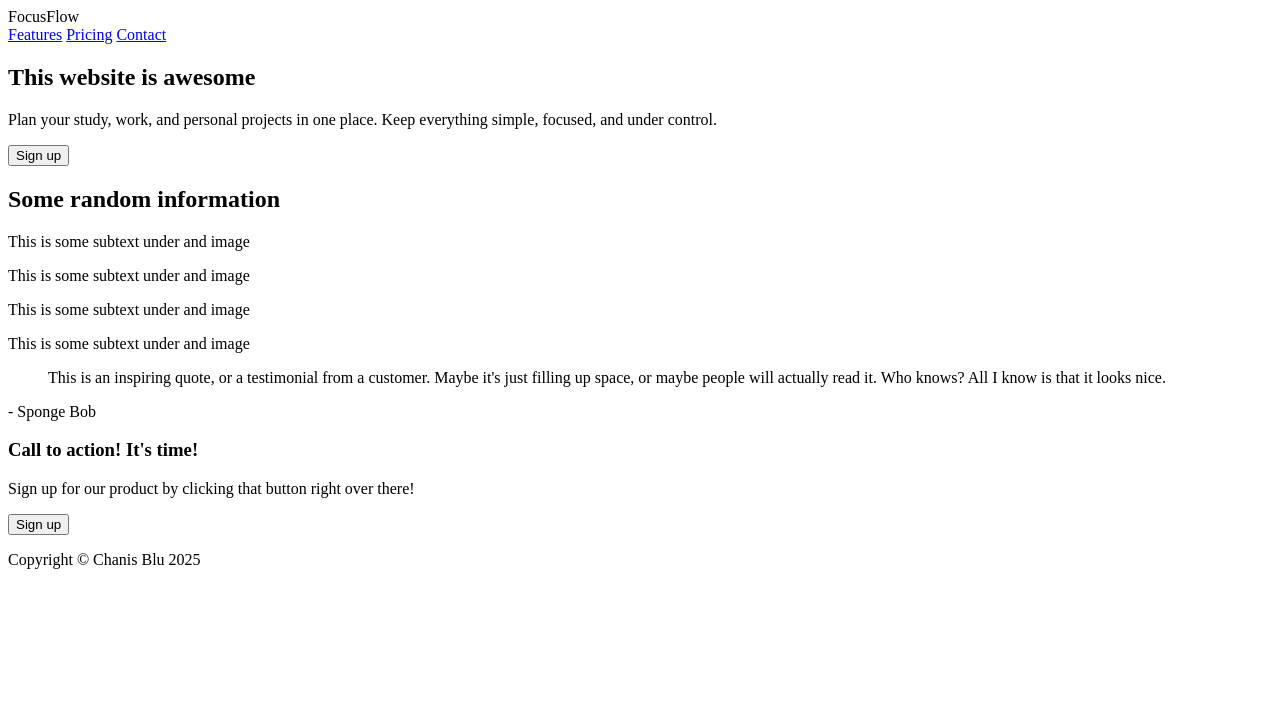
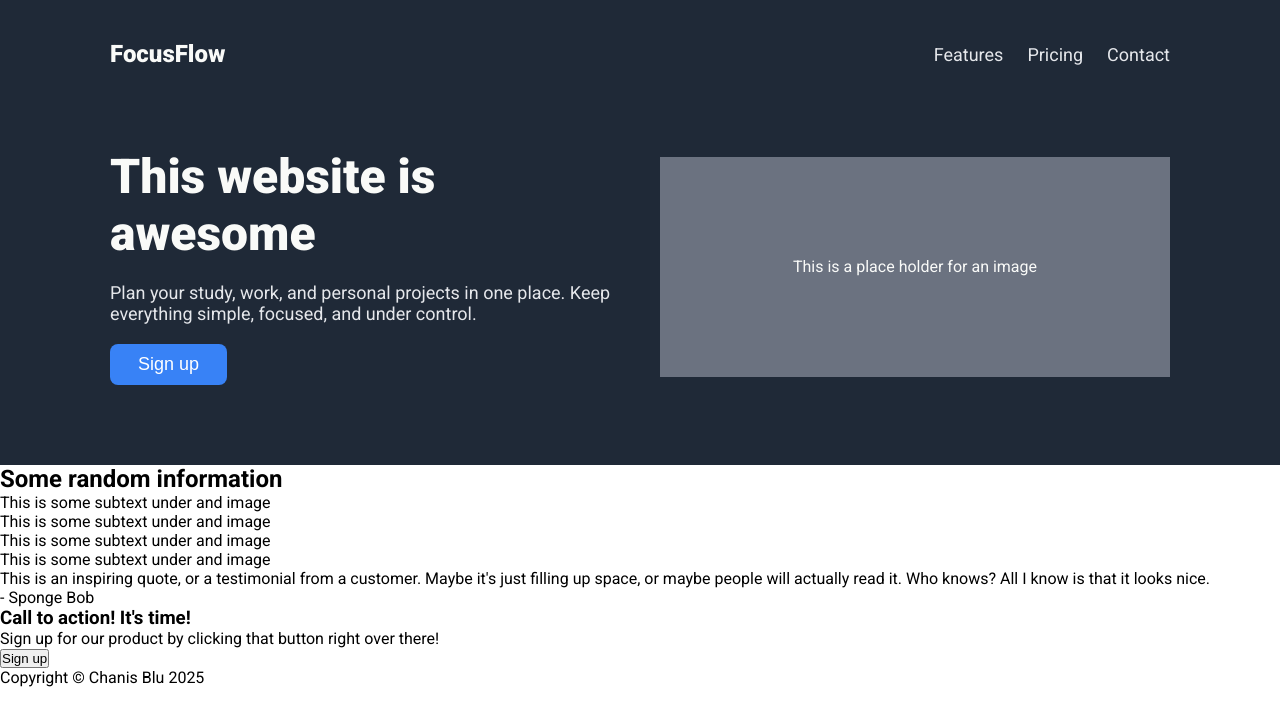
Before and after one commit to ChanisBlu/odin-landing-page, a plain HTML site: page index.html in a window 1280 px wide. Drawn offline with Linux system fonts and the light colour scheme.

Commit message:
Style hero section with flex layout and notes

```diff
--- a/index.html
+++ b/index.html
@@ -34,7 +34,7 @@
 
             <div class="hero-image">
                 <p class="hero-image-text">
-
+                    This is a place holder for an image
                 </p>
             </div>
 
--- a/style.css
+++ b/style.css
@@ -0,0 +1,114 @@
+/*reset basico*/
+* {
+    margin:0;  /* Quita márgenes por defecto que pueden romper el layout */
+    padding:0; /* Igual con padding */
+    box-sizing: border-box; /* Hace que width y height incluyan padding y borde (control total) */
+}
+
+/*fuente global*/
+body {
+    font-family: "Roboto", sans-serif;  /* Asegura que toda la página use la misma tipografía */
+}
+
+/* ============================= */
+/*        HERO SECTION           */
+/* ============================= */
+
+.hero-section  {
+    background-color: #1f2937; /* Color oscuro que coincide con el diseño de TOP */
+    color: #F9FAF8;/* Texto blanco suave para alto contraste */
+    padding: 20px 0 80px; /* Menos padding arriba (para el header), más abajo (para el hero) */
+
+}
+
+/* ============================= */
+/*            HEADER             */
+/* ============================= */
+
+.header {
+    max-width: 1100px;  /* Limita el ancho para que en pantallas grandes no se “estire” demasiado */
+    margin: 0 auto; /* Centra horizontalmente el header */
+    display: flex; /* Queremos logo a la izquierda y navegación a la derecha */
+    justify-content: space-between; /* Distribuye logo y menú separados */
+    align-items: center; /* Alinea verticalmente el logo y los links */
+    padding: 20px; /* Espacio interno para que no quede pegado a los bordes */
+}
+
+.header-logo {
+    font-size: 24px;  /* Tamaño grande según diseño */
+    font-weight: 900; /* Negro, el peso más fuerte de Roboto */
+}
+
+.header-nav {
+    display: flex;  /* Alinea los links horizontalmente */
+    gap: 24px;   /* Espacio entre los links, más limpio que usar margin */
+}
+
+.nav-link {
+    color: #e5e7eb;
+    text-decoration: none;
+    font-size: 18px;
+}
+
+/* ============================= */
+/*            HERO ROW           */
+/* ============================= */
+
+.hero {
+    max-width: 1100px;         /* Igual que el header para sincronía visual */
+    margin: 60px auto 0;       /* Espacio superior para separarlo del header */
+    display: flex;             /* Pone texto a la izquierda y placeholder a la derecha */
+    justify-content: space-between; /* Que se separen naturalmente a cada lado */
+    align-items: center;       /* Centra verticalmente ambos bloques */
+    gap: 40px;                 /* Espacio entre texto y placeholder */
+    padding: 0 20px;           /* Margen interno lateral, útil en pantallas medianas */
+}
+
+/* ============================= */
+/*         HERO TEXT AREA        */
+/* ============================= */
+
+.hero-text {
+    flex: 1; /* El texto ocupa la mitad disponible del contenedor */
+}
+
+.hero-title {
+    font-size: 48px;
+    font-weight: 900;
+    color: #F9FAF8;
+    margin-bottom: 20px;
+}
+
+.hero-subtitle {
+    font-size: 18px;
+    color: #e5e7eb;
+    margin-bottom: 20px;
+}
+
+.hero-button {
+    background-color: #3882f6;
+    color: white;
+    border: none;
+    padding: 10px 28px;
+    border-radius: 8px;
+    font-size: 18px;
+    cursor: pointer;
+}
+
+/* ============================= */
+/*      HERO IMAGE PLACEHOLDER   */
+/* ============================= */
+
+.hero-image {
+    flex: 1;
+    background-color: #6b7280;
+    height: 220px;
+    display: flex;
+    justify-content: center;
+    align-items: center;
+}
+
+.hero-image-text {
+    color: #F9FAF8;
+    font-size: 16px;
+}
```
